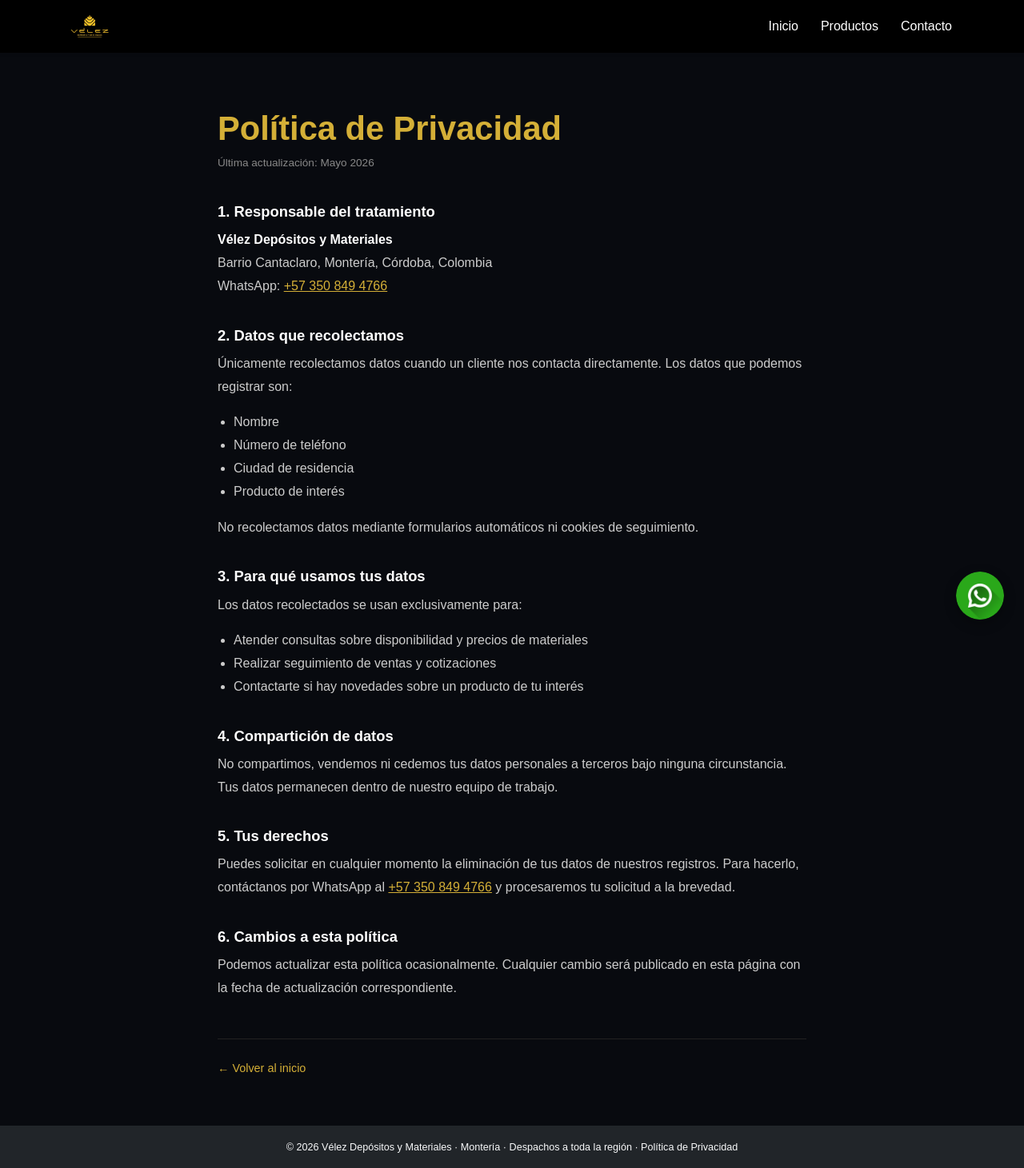
After one commit to Depositolosvelez/deposito_los_velez_web, a Flask app: page /privacidad in a window 1280 px wide. The commit adds this page. Shown: the whole page at 80% size. Run offline with Flask 3, Linux system fonts and the light colour scheme.

```diff
--- a/routes/publicas.py
+++ b/routes/publicas.py
@@ -53,6 +53,11 @@ def contacto():
     return render_template("contacto.html")
 
 
+@publicas_bp.route("/privacidad")
+def privacidad():
+    return render_template("privacidad.html")
+
+
 @publicas_bp.errorhandler(404)
 def pagina_no_encontrada(e):
     return render_template("404.html"), 404
--- a/templates/base.html
+++ b/templates/base.html
@@ -88,6 +88,7 @@
 <footer class="bg-dark text-light text-center py-3">
     <small>
         © 2026 Vélez Depósitos y Materiales · Montería · Despachos a toda la región
+        · <a href="/privacidad" class="text-light text-decoration-none">Política de Privacidad</a>
     </small>
 </footer>
 
--- a/templates/index.html
+++ b/templates/index.html
@@ -152,7 +152,7 @@
                onmouseover="this.style.borderColor='#D4AF37';this.style.transform='translateY(-6px)'"
                onmouseout="this.style.borderColor='rgba(212,175,55,0.2)';this.style.transform=''">
             <div style="width:60px;height:60px;background:rgba(212,175,55,0.12);border-radius:50%;margin:0 auto 14px;display:flex;align-items:center;justify-content:center;">
-              <i class="bi bi-shield-check-fill" style="color:#D4AF37;font-size:1.6rem;"></i>
+              <i class="bi bi-shield-fill-check" style="color:#D4AF37;font-size:1.6rem;"></i>
             </div>
             <div style="color:#D4AF37;font-weight:700;font-size:0.88rem;">Seguridad y altura</div>
           </div>
--- /dev/null
+++ b/templates/privacidad.html
@@ -0,0 +1,95 @@
+{% extends "base.html" %}
+{% block head_seo %}
+<meta name="description" content="Política de Privacidad de Vélez Depósitos y Materiales. Cómo recolectamos y usamos tus datos en Montería, Córdoba, Colombia.">
+{% endblock %}
+
+{% block contenido %}
+
+<section style="background:#080a0f; min-height:100vh; padding:70px 0 60px;">
+    <div class="container">
+        <div class="row justify-content-center">
+            <div class="col-lg-8">
+
+                <h1 style="color:#D4AF37; font-size:clamp(1.8rem,4vw,2.6rem); font-weight:800; margin-bottom:8px;">
+                    Política de Privacidad
+                </h1>
+                <p style="color:#888; font-size:0.85rem; margin-bottom:40px;">
+                    Última actualización: Mayo 2026
+                </p>
+
+                <div style="color:#ccc; line-height:1.8; font-size:1rem;">
+
+                    <h2 style="color:#fff; font-size:1.15rem; font-weight:700; margin-top:36px; margin-bottom:10px;">
+                        1. Responsable del tratamiento
+                    </h2>
+                    <p>
+                        <strong style="color:#fff;">Vélez Depósitos y Materiales</strong><br>
+                        Barrio Cantaclaro, Montería, Córdoba, Colombia<br>
+                        WhatsApp: <a href="https://wa.me/573508494766" style="color:#D4AF37;">+57 350 849 4766</a>
+                    </p>
+
+                    <h2 style="color:#fff; font-size:1.15rem; font-weight:700; margin-top:36px; margin-bottom:10px;">
+                        2. Datos que recolectamos
+                    </h2>
+                    <p>
+                        Únicamente recolectamos datos cuando un cliente nos contacta directamente. Los datos que podemos registrar son:
+                    </p>
+                    <ul style="padding-left:20px;">
+                        <li>Nombre</li>
+                        <li>Número de teléfono</li>
+                        <li>Ciudad de residencia</li>
+                        <li>Producto de interés</li>
+                    </ul>
+                    <p>No recolectamos datos mediante formularios automáticos ni cookies de seguimiento.</p>
+
+                    <h2 style="color:#fff; font-size:1.15rem; font-weight:700; margin-top:36px; margin-bottom:10px;">
+                        3. Para qué usamos tus datos
+                    </h2>
+                    <p>Los datos recolectados se usan exclusivamente para:</p>
+                    <ul style="padding-left:20px;">
+                        <li>Atender consultas sobre disponibilidad y precios de materiales</li>
+                        <li>Realizar seguimiento de ventas y cotizaciones</li>
+                        <li>Contactarte si hay novedades sobre un producto de tu interés</li>
+                    </ul>
+
+                    <h2 style="color:#fff; font-size:1.15rem; font-weight:700; margin-top:36px; margin-bottom:10px;">
+                        4. Compartición de datos
+                    </h2>
+                    <p>
+                        No compartimos, vendemos ni cedemos tus datos personales a terceros bajo ninguna circunstancia.
+                        Tus datos permanecen dentro de nuestro equipo de trabajo.
+                    </p>
+
+                    <h2 style="color:#fff; font-size:1.15rem; font-weight:700; margin-top:36px; margin-bottom:10px;">
+                        5. Tus derechos
+                    </h2>
+                    <p>
+                        Puedes solicitar en cualquier momento la eliminación de tus datos de nuestros registros.
+                        Para hacerlo, contáctanos por WhatsApp al
+                        <a href="https://wa.me/573508494766?text=Hola,%20quiero%20que%20eliminen%20mis%20datos%20de%20sus%20registros."
+                           style="color:#D4AF37;">+57 350 849 4766</a>
+                        y procesaremos tu solicitud a la brevedad.
+                    </p>
+
+                    <h2 style="color:#fff; font-size:1.15rem; font-weight:700; margin-top:36px; margin-bottom:10px;">
+                        6. Cambios a esta política
+                    </h2>
+                    <p>
+                        Podemos actualizar esta política ocasionalmente. Cualquier cambio será publicado en esta página
+                        con la fecha de actualización correspondiente.
+                    </p>
+
+                </div>
+
+                <div style="margin-top:48px; padding-top:24px; border-top:1px solid #222;">
+                    <a href="/" style="color:#D4AF37; text-decoration:none; font-size:0.9rem;">
+                        ← Volver al inicio
+                    </a>
+                </div>
+
+            </div>
+        </div>
+    </div>
+</section>
+
+{% endblock %}
```
